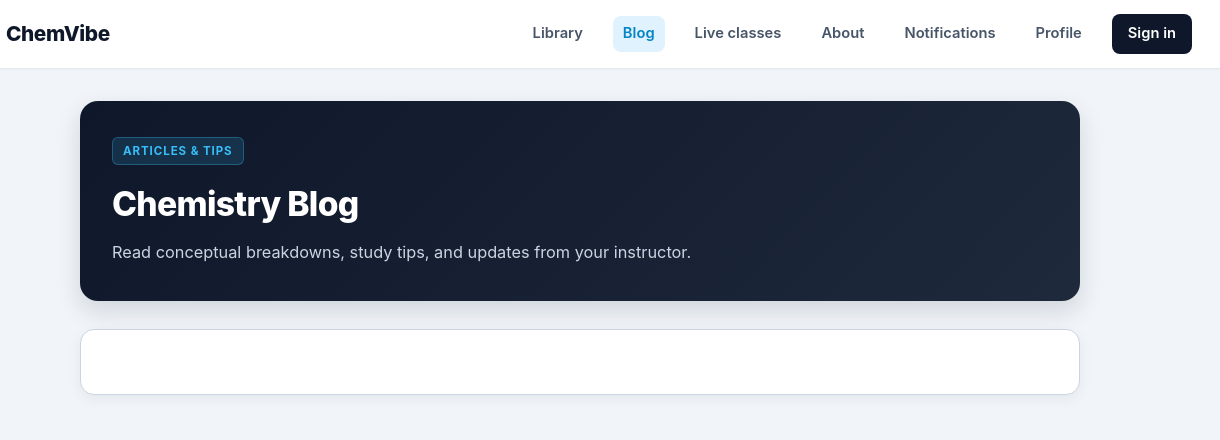
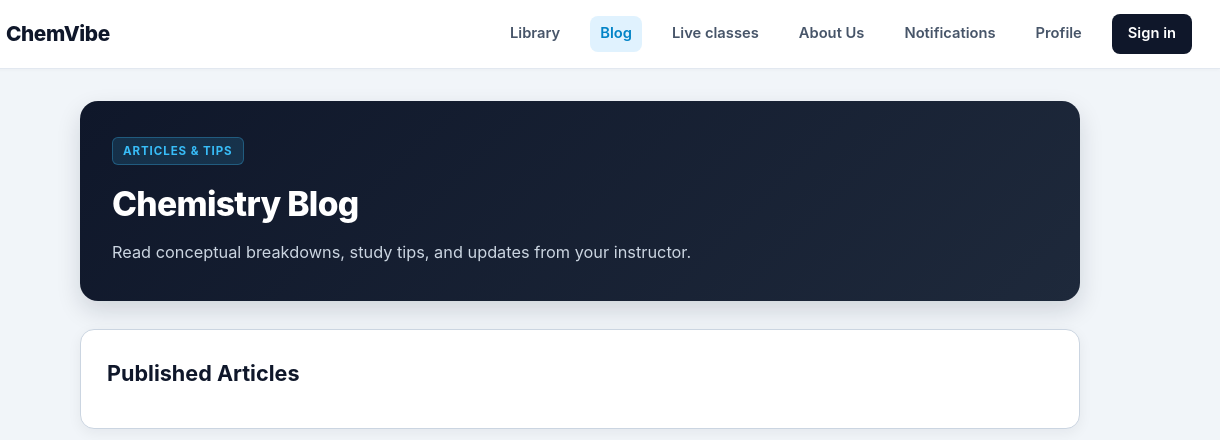
Before and after one commit to muhumuzatrevor90-png/chemvibe, a plain HTML site: page blog.html in a window 1280 px wide. Shown: the top 440 px of the page, 60-1280 px from the left. Drawn offline with Linux system fonts and the light colour scheme; no server answers.

Commit message:
Update blog.html

```diff
--- a/blog.html
+++ b/blog.html
@@ -14,7 +14,7 @@
       <a href="index.html">Library</a>
       <a class="active" href="blog.html">Blog</a>
       <a href="classes.html">Live classes</a>
-      <a href="about.html">About</a>
+      <a href="about-us.html">About Us</a>
       <a href="notifications.html">Notifications <span id="notification-badge" class="badge" hidden>0</span></a>
       <a href="profile.html">Profile</a>
       <a href="admin.html" id="nav-admin" hidden>Admin</a>
@@ -30,6 +30,7 @@
     </section>
 
     <section class="panel">
+      <h2>Published Articles</h2>
       <div id="blog-list"></div>
       <div id="blog-empty" hidden style="text-align: center; padding: 20px;">
         <p class="muted">No blog articles published yet.</p>
```
